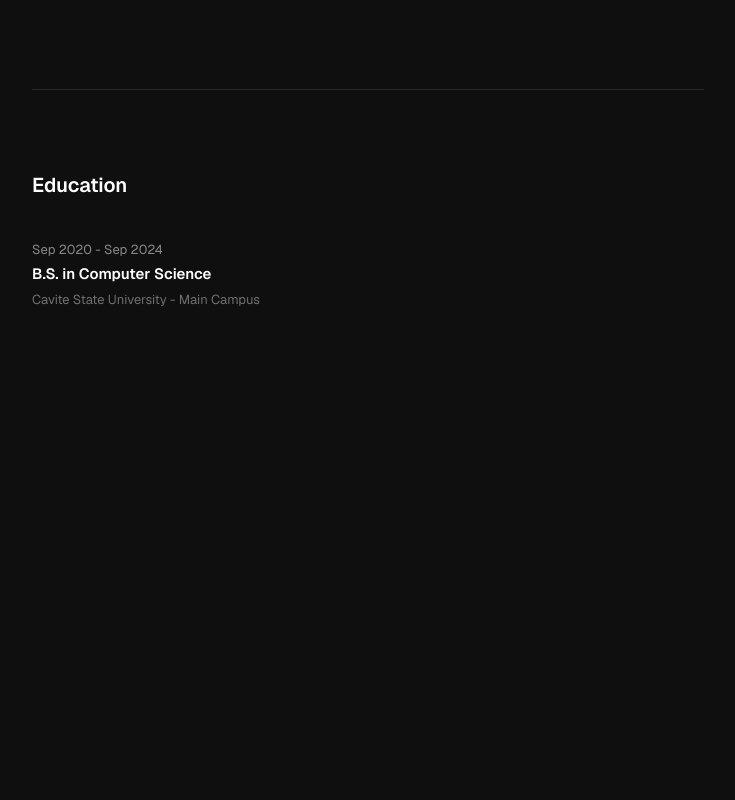
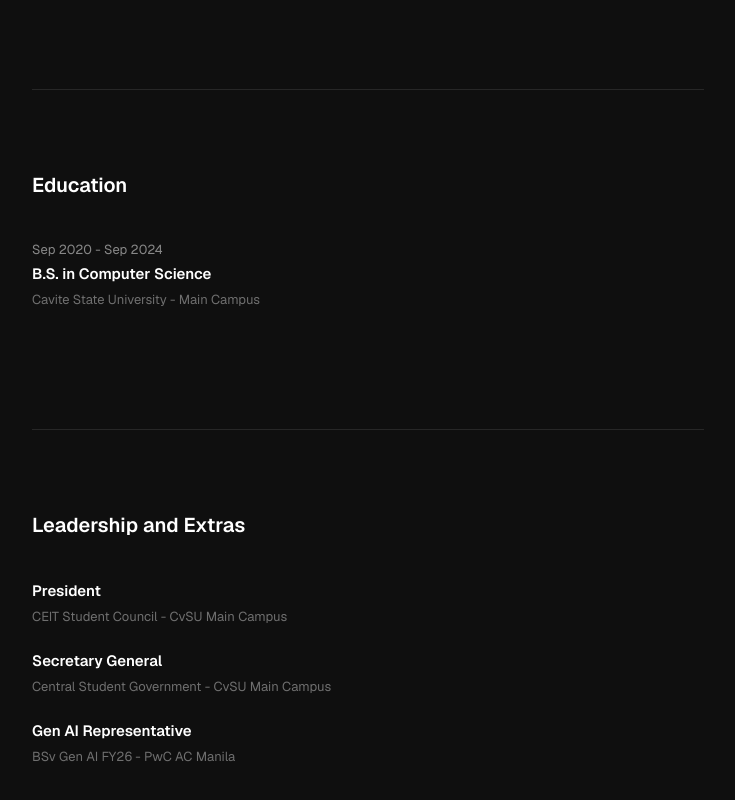
Before and after one commit to LuisSebastianDelRosario/luis-2026-portfolio, a Next.js app: page / in a window 1280 px wide. Shown: the part 1311-2111 px from the top of the page, without its empty margins (288-1023 px from the left). Before the commit the page ends 1700 px from the top, so only its background shows below. Built offline with nearby package versions, Linux system fonts and the light colour scheme.

Commit message:
Step 7 - Leadership and Extras section complete

```diff
--- a/app/page.tsx
+++ b/app/page.tsx
@@ -2,6 +2,7 @@
 import Hero from "@/components/sections/Hero";
 import WorkExperiences from "@/components/sections/WorkExperiences";
 import Education from "@/components/sections/Education";
+import Leadership from "@/components/sections/Leadership";
 
 export default function Home() {
   return (
@@ -11,6 +12,7 @@
         <Hero />
         <WorkExperiences />
         <Education />
+        <Leadership />
       </div>
     </main>
   );
--- /dev/null
+++ b/components/sections/Leadership.tsx
@@ -0,0 +1,70 @@
+const leadership = [
+  {
+    role: "President",
+    organization: "CEIT Student Council - CvSU Main Campus",
+  },
+  {
+    role: "Secretary General",
+    organization: "Central Student Government - CvSU Main Campus",
+  },
+  {
+    role: "Gen AI Representative",
+    organization: "BSv Gen AI FY26 - PwC AC Manila",
+  },
+];
+
+export default function Leadership() {
+  return (
+    <section
+      id="leadership"
+      style={{
+        paddingTop: "80px",
+        paddingBottom: "80px",
+        borderTop: "1px solid rgba(255,255,255,0.1)",
+        marginTop: "40px",
+      }}
+    >
+      {/* Section Title */}
+      <h2
+        style={{
+          fontSize: "20px",
+          fontWeight: "600",
+          color: "#ffffff",
+          marginBottom: "40px",
+        }}
+      >
+        Leadership and Extras
+      </h2>
+
+      {/* Leadership Entries */}
+      <div style={{ display: "flex", flexDirection: "column", gap: "24px" }}>
+        {leadership.map((item, index) => (
+          <div
+            key={index}
+            style={{ display: "flex", flexDirection: "column", gap: "4px" }}
+          >
+            {/* Role */}
+            <p
+              style={{
+                fontSize: "15px",
+                fontWeight: "600",
+                color: "#ffffff",
+              }}
+            >
+              {item.role}
+            </p>
+            {/* Organization */}
+            <p
+              style={{
+                fontSize: "13px",
+                color: "rgba(255,255,255,0.4)",
+              }}
+            >
+              {item.organization}
+            </p>
+          </div>
+        ))}
+      </div>
+    </section>
+  );
+}
```
